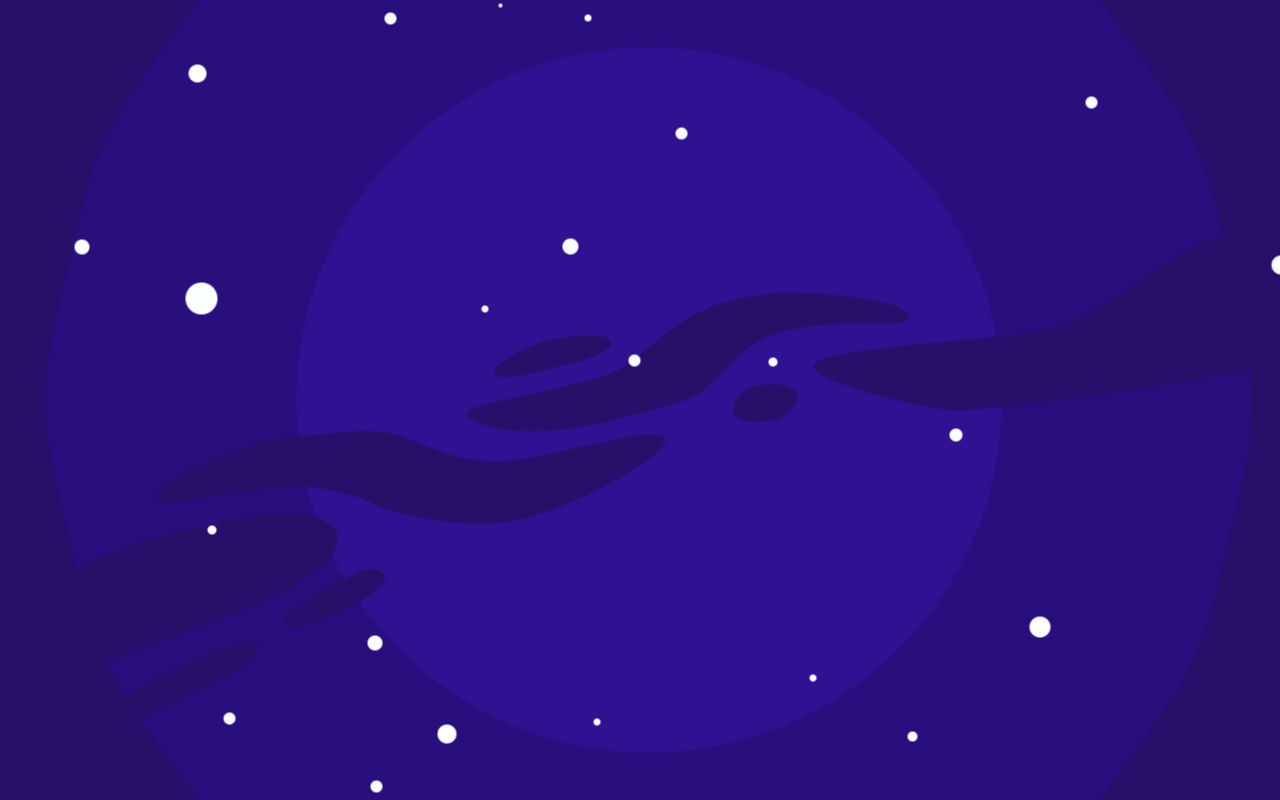
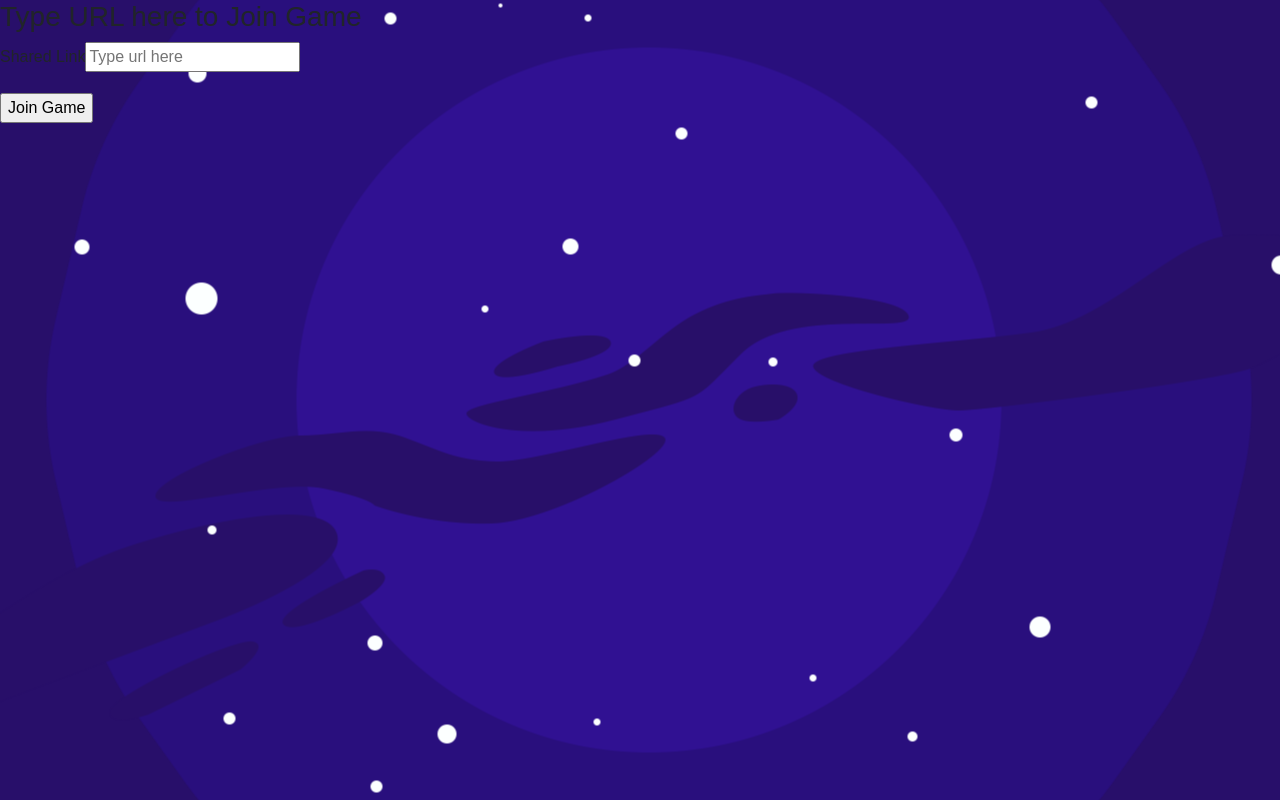
Before and after one commit to ravil-96/trivia-quack, a React app in the folder client/: page /join in a window 1280 px wide. Built offline with nearby package versions, Linux system fonts and the light colour scheme; a web font is replaced by a local one.

Commit message:
adding basic form for url entry and button

```diff
--- a/client/src/App.js
+++ b/client/src/App.js
@@ -1,6 +1,6 @@
 import React from 'react'
 import { Switch, Route } from 'react-router-dom';
-import { Homepage, Lobby, Create, Result, Questions, Highscore, GameRoom } from './pages';
+import { Homepage, Lobby, Create, Result, Questions, Highscore, GameRoom, JoinRoom } from './pages';
 
 const App = () => {
     return (
@@ -10,6 +10,9 @@ const App = () => {
                 </Route>
                 <Route path="/create">
                     <Create />
+                </Route>
+                <Route path="/join">
+                    <JoinRoom />
                 </Route>
                 <Route path="/lobby/:id">
                     <Lobby />
--- /dev/null
+++ b/client/src/pages/JoinRoom/index.js
@@ -0,0 +1,17 @@
+import React from 'react';
+import axios from 'axios';
+
+const JoinRoom = () => {
+
+    return (
+    <>
+       <form>
+           <h3>Type URL here to Join Game</h3>
+           <p><label for="url">Shared Link</label><input id='url' type='text' name="url" placeholder='Type url here'/>
+           </p></form>
+           <input type="button" onclick='handleRedirect' value="Join Game"></input>
+    </>)
+
+}
+
+export default JoinRoom;
--- a/client/src/pages/index.js
+++ b/client/src/pages/index.js
@@ -5,3 +5,4 @@ export { default as Result } from './Result';
 export { default as Highscore } from './Highscore';
 export { default as Questions } from './Questions';
 export { default as GameRoom } from './GameRoom';
+export { default as JoinRoom } from './JoinRoom'
```
Also changed, not shown: client/src/pages/JoinRoom/test.js (added).
